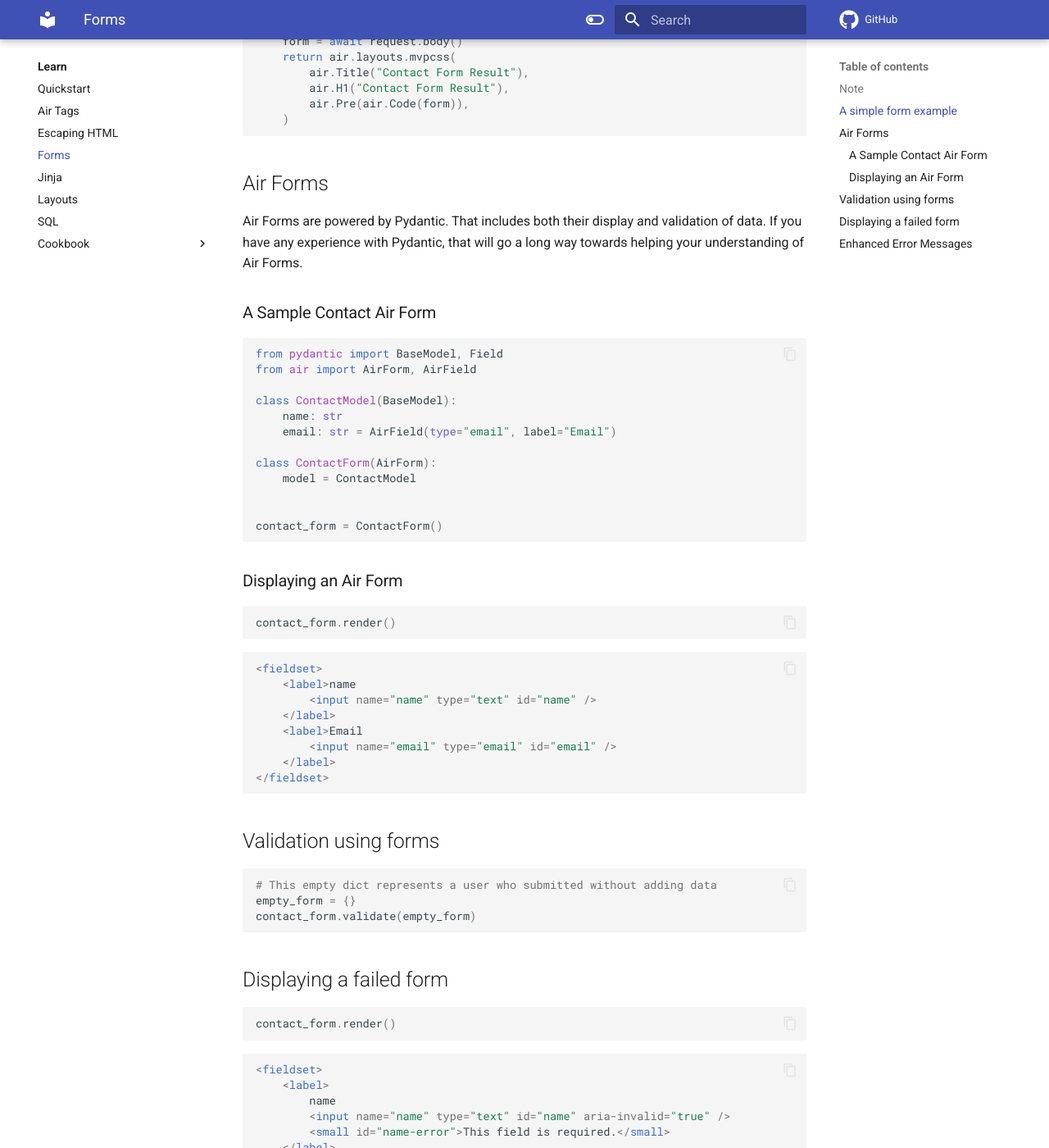
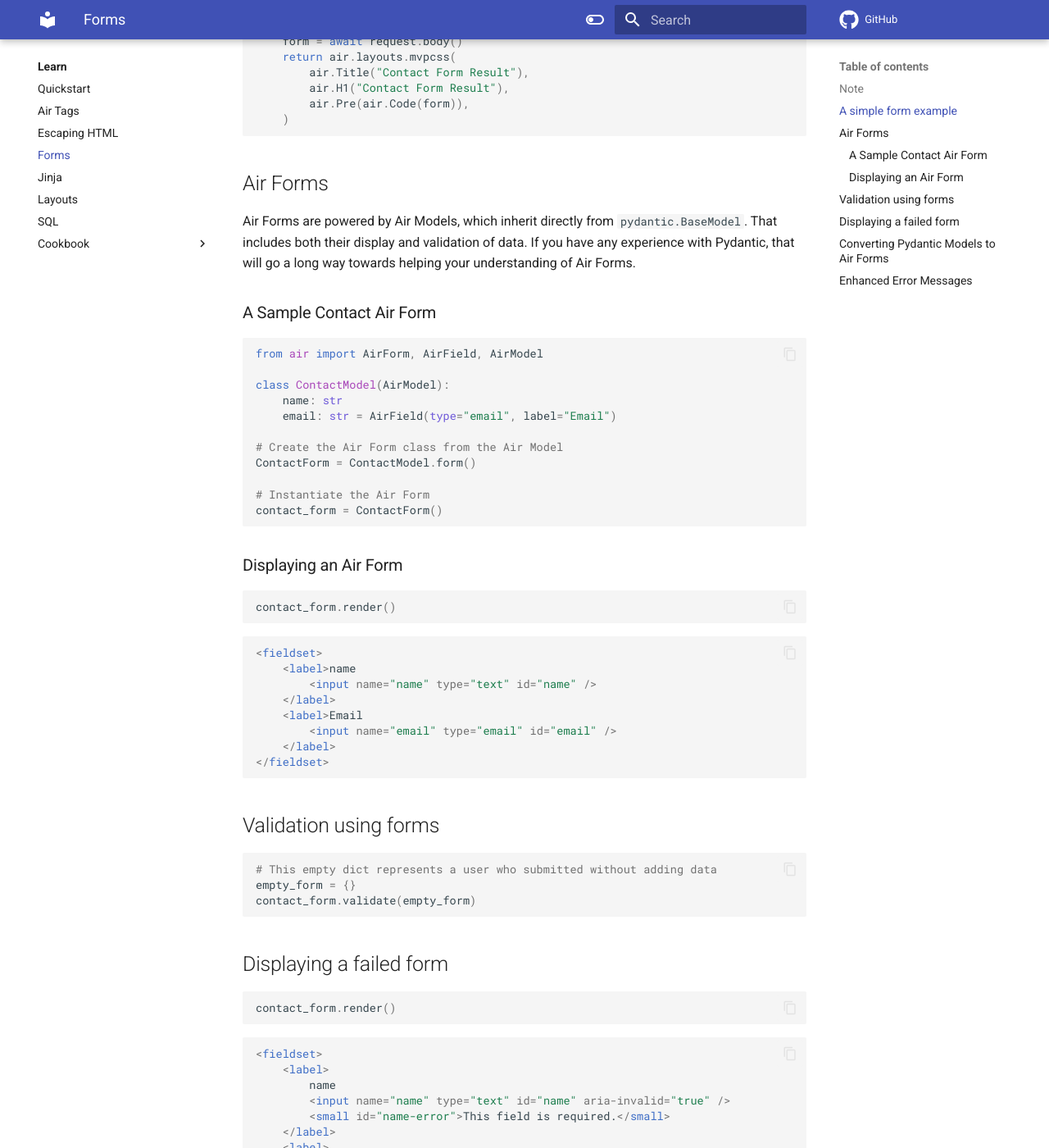
Before and after one commit to feldroy/air, an MkDocs documentation site: the page built from docs/learn/forms.md, in a window 1280 px wide and 1400 px high, scrolled down 973 px. Shown: the whole window at 82% size. Built offline with MkDocs 1.6.1 and Material for MkDocs 9.7.7, drawn with Linux system fonts in a browser that asks for light colours; comment, search, counter and statistics services are not loaded; some of the changed text lies outside the part shown.

Commit message:
Document AirModel way of adding forms

````diff
--- a/docs/learn/forms.md
+++ b/docs/learn/forms.md
@@ -45,22 +45,21 @@ async def add(request: air.Request):
 
 ## Air Forms
 
-Air Forms are powered by Pydantic. That includes both their display and validation of data. If you have any experience with Pydantic, that will go a long way towards helping your understanding of Air Forms.
+Air Forms are powered by Air Models, which inherit directly from `pydantic.BaseModel`. That includes both their display and validation of data. If you have any experience with Pydantic, that will go a long way towards helping your understanding of Air Forms.
 
 ### A Sample Contact Air Form
 
 ```python
-from pydantic import BaseModel, Field
-from air import AirForm, AirField
+from air import AirForm, AirField, AirModel
 
-class ContactModel(BaseModel):
+class ContactModel(AirModel):
     name: str
     email: str = AirField(type="email", label="Email")
 
-class ContactForm(AirForm):
-    model = ContactModel
+# Create the Air Form class from the Air Model
+ContactForm = ContactModel.form()
 
-
+# Instantiate the Air Form
 contact_form = ContactForm()
 ```
 
@@ -111,6 +110,22 @@ contact_form.render()
 </fieldset>
 ```
 
+## Converting Pydantic Models to Air Forms
+
+You can easily convert any Pydantic model into an Air Form using the `to_form` function:
+
+```python
+from pydantic import BaseModel, EmailStr
+
+class ContactModel(AirModel):
+    name: str
+    email: EmailStr
+
+ContactForm = air.to_form(ContactModel)
+
+contact_form = ContactForm()
+```
+
 ## Enhanced Error Messages
 
 Air Forms automatically display user-friendly error messages that clearly explain validation failures:
````
